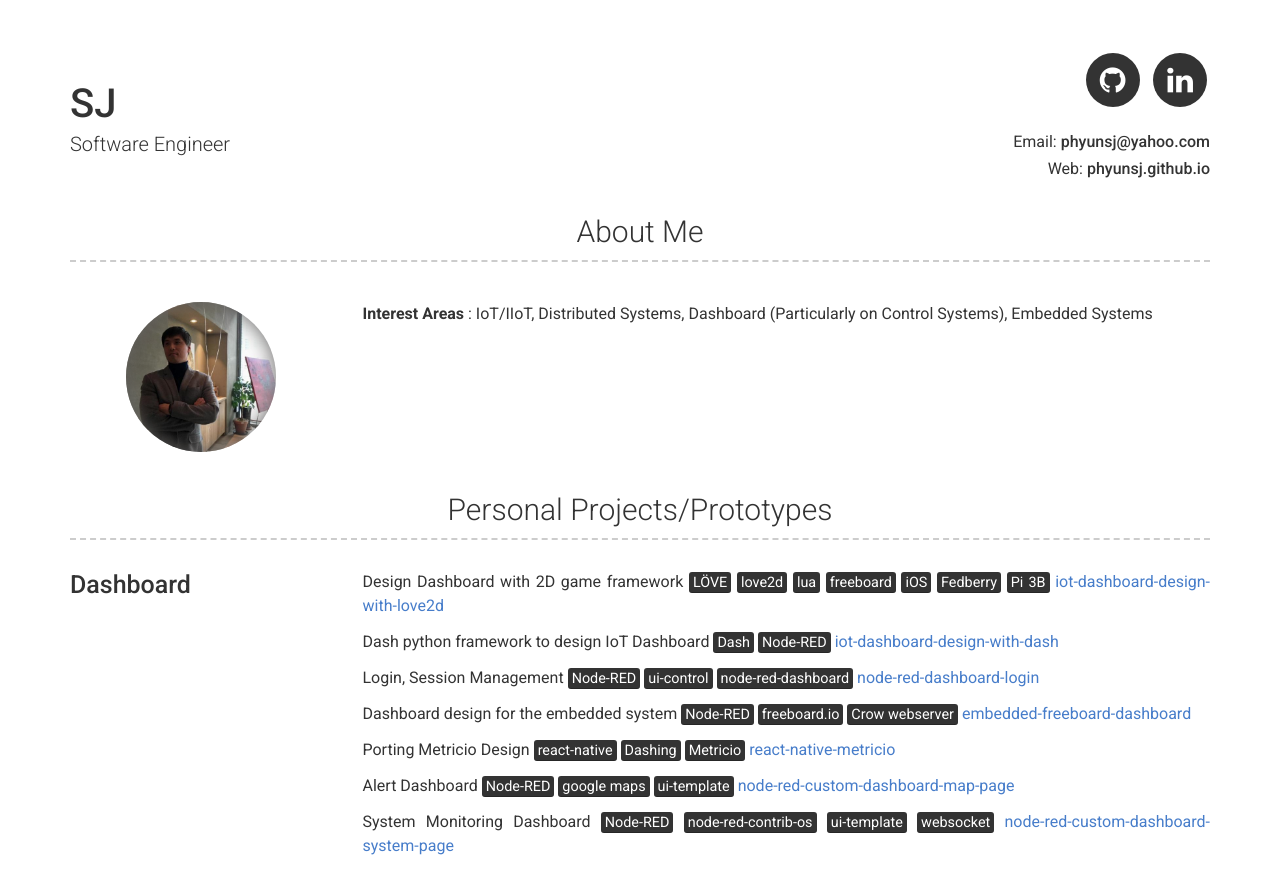
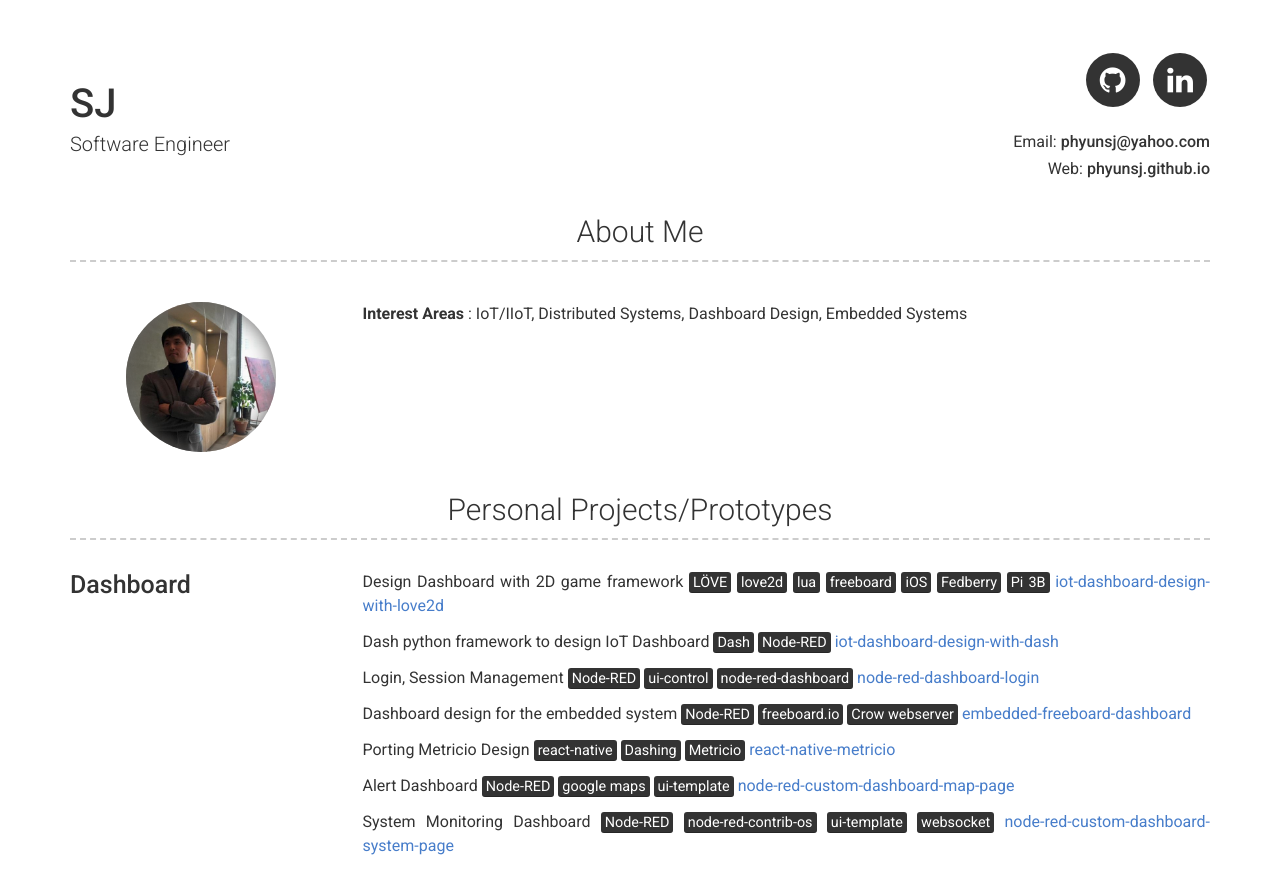
Before and after one commit to phyunsj/phyunsj.github.io, a Jekyll site: the page built from index.md, in a window 1280 px wide and 900 px high. Shown: the top 894 px of the window. Built offline with Jekyll 4.4.1, drawn with Linux system fonts in a browser that asks for light colours.

Commit message:
change me section

```diff
--- a/_config.yml
+++ b/_config.yml
@@ -18,7 +18,7 @@ linkedin_username: phyunsj
 about_profile_image: images/sj_profile.jpg
 about_content: | # this will include new lines to allow paragraphs
 
-  **Interest Areas** : IoT/IIoT, Distributed Systems, Dashboard (Particularly on Control Systems), Embedded Systems
+  **Interest Areas** : IoT/IIoT, Distributed Systems, Dashboard Design, Embedded Systems
 
 # Projects Section
 # projects_title: Projects/Prototypes
```
